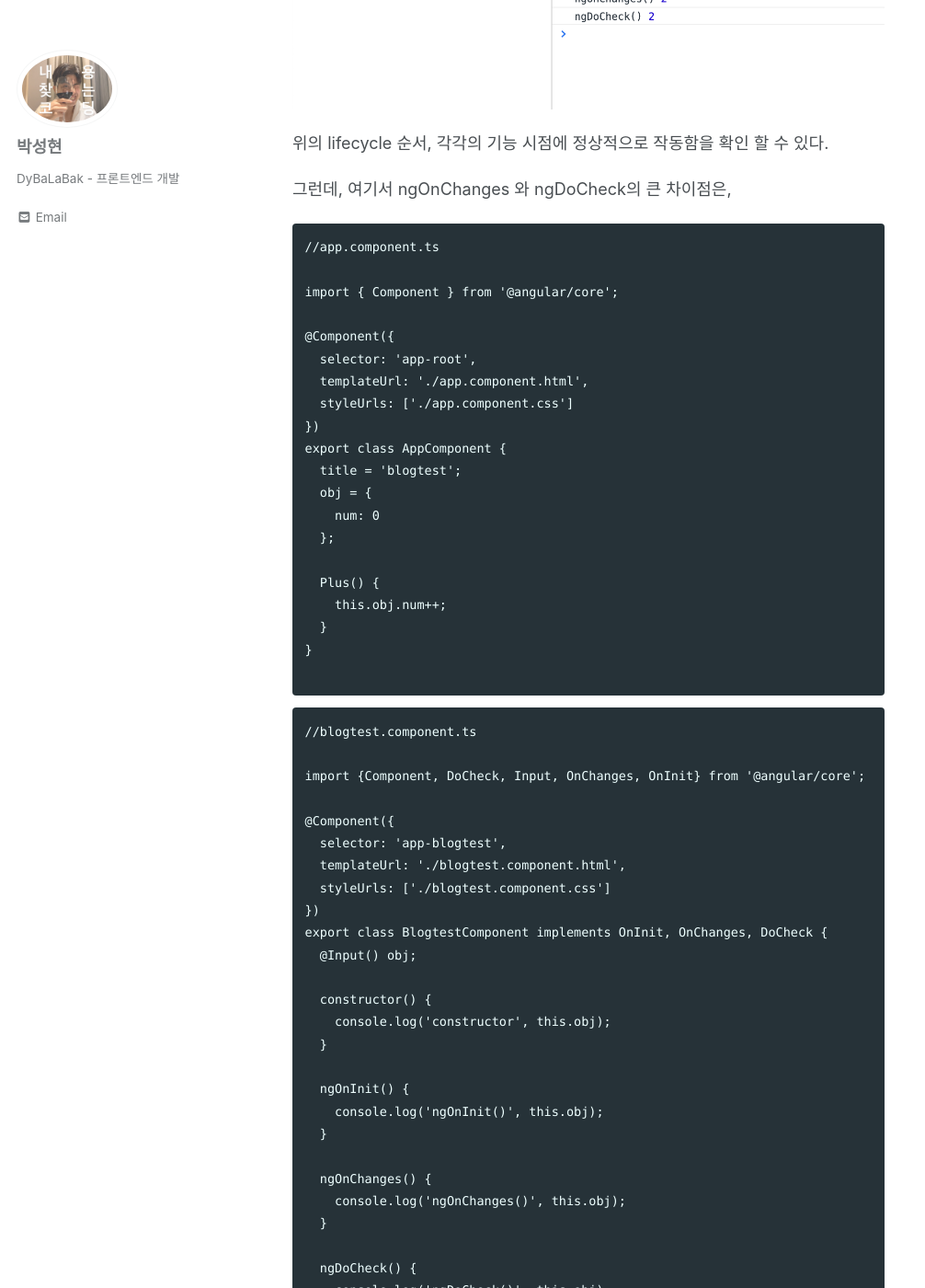
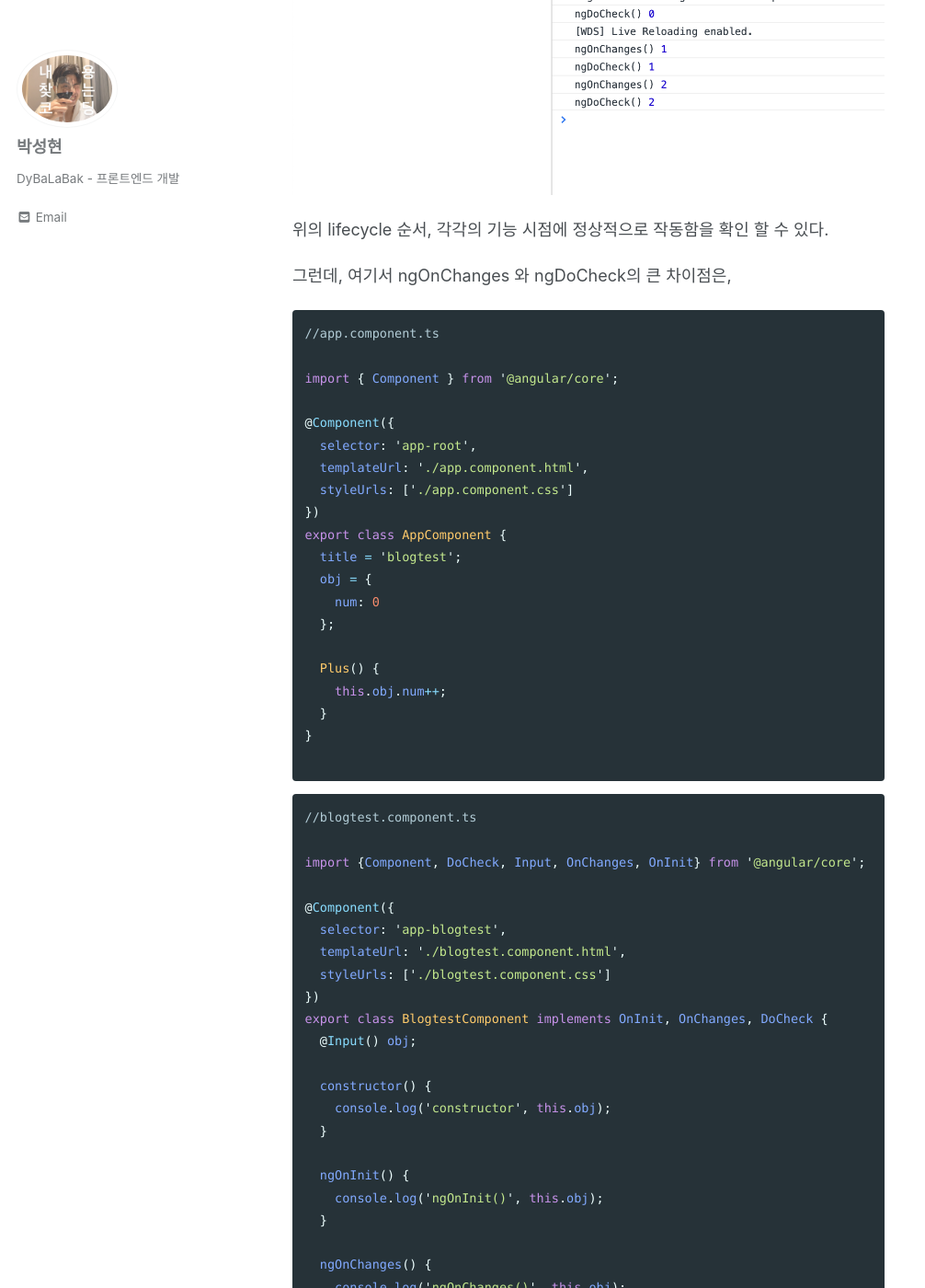
Before and after one commit to house261/house261, a Jekyll site: the page built from _posts/2020-01-27-dybalabak-LifeCylcleHook.md, in a window 1280 px wide and 1400 px high, scrolled down 6074 px. Shown: the whole window at 92% size, without its empty margins (0-1006 px from the left). Built offline with Jekyll 4.4.1, drawn with Linux system fonts in a browser that asks for light colours; cached includes are drawn as plain includes; nearby versions of some CDN libraries; comment, search, counter and statistics services are not loaded; some of the changed text lies outside the part shown.

Commit message:
블로그 수정

````diff
--- a/_data/authors.yml
+++ b/_data/authors.yml
@@ -113,4 +113,4 @@
 #      url: "https://github.com/masangbeom"
     - label: "Instagram"
       icon: "fab fa-fw fa-instagram"
-  #      url: "https://www.instagram.com/faav.official"
+  #      url: "https://www.instagram.com/heony___"
--- a/_posts/2020-01-27-dybalabak-LifeCylcleHook.md
+++ b/_posts/2020-01-27-dybalabak-LifeCylcleHook.md
@@ -48,7 +48,7 @@ implements 해주어, 로직을 변경,처리 해주면 된다.
 우선, 해당 시점을 하나하나 살펴보기위해, 버튼을 눌리면 숫자가 올라가는
 초기 세팅을 해주자.
 
-```
+```typescript
 //app.component.ts
 
 import { Component } from '@angular/core';
@@ -66,7 +66,7 @@ export class AppComponent {
   }
 }
 ```
-```
+```typescript
 //blogtest.component.ts
 
 import {Component, Input, OnInit} from '@angular/core';
@@ -87,10 +87,11 @@ export class BlogtestComponent implements OnInit {
 ```
 ![lifecycle2]({{site.baseurl}}/assets/images/dybalabak/lifecycle2.png)
 
-##ngOnInit
+## ngOnInit
+
 위와 같이 세팅한 후,
 
-```
+```typescript
 ///blogtest.component.ts
 
 import {Component, Input, OnInit} from '@angular/core';
@@ -128,11 +129,11 @@ constructor 와 ngOnInit에 console을 찍어줘 보자.
  여하튼, 위쪽에서 명시한 ngOnInit의 기능이 수행되는 시점을 확인했다.
 
 
- ##ngOnChanges,ngDoCheck
+## ngOnChanges,ngDoCheck
 
  이번에는, ngOnChanges() 와 ngDoCheck()를 implements 하여 기능 시점을 확인해 보자.
 
-```
+```typescript
 //blogtest.component.ts
 
 import {Component, DoCheck, Input, OnChanges, OnInit} from '@angular/core';
@@ -170,7 +171,7 @@ export class BlogtestComponent implements OnInit, OnChanges, DoCheck {
 
 그런데, 여기서 ngOnChanges 와 ngDoCheck의 큰 차이점은,
 
-```
+```typescript
 //app.component.ts
 
 import { Component } from '@angular/core';
@@ -193,7 +194,7 @@ export class AppComponent {
 
 ```
 
-```
+```typescript
 //blogtest.component.ts
 
 import {Component, DoCheck, Input, OnChanges, OnInit} from '@angular/core';
@@ -224,7 +225,7 @@ export class BlogtestComponent implements OnInit, OnChanges, DoCheck {
 }
 ```
 
-```
+```html
 //app.component.html
 
 <h2>{{title}}</h2>
@@ -233,7 +234,7 @@ export class BlogtestComponent implements OnInit, OnChanges, DoCheck {
 
 ```
 
-```
+```html
 //blogtest.component.html
 
 <p>{{obj.num}}</p>
@@ -248,5 +249,6 @@ Input property를 객체로 바꾸었을때, 초기화 단계까지는 같고,
 나머지 다양한 lifecycle들도 해당 시점에 console을 찍어 가며 확인하며 학습하면 된다.
 
 
-##마무리
+## 마무리
+
 여하튼, 필요한 시점에 로직을 변경하고 처리할때 Life Cycle Hook의 이해는 필수적으로 보인다...
````
Also changed, not shown: _posts/2020-01-20-dybalabak-Promise.md (+1 -4 lines).
